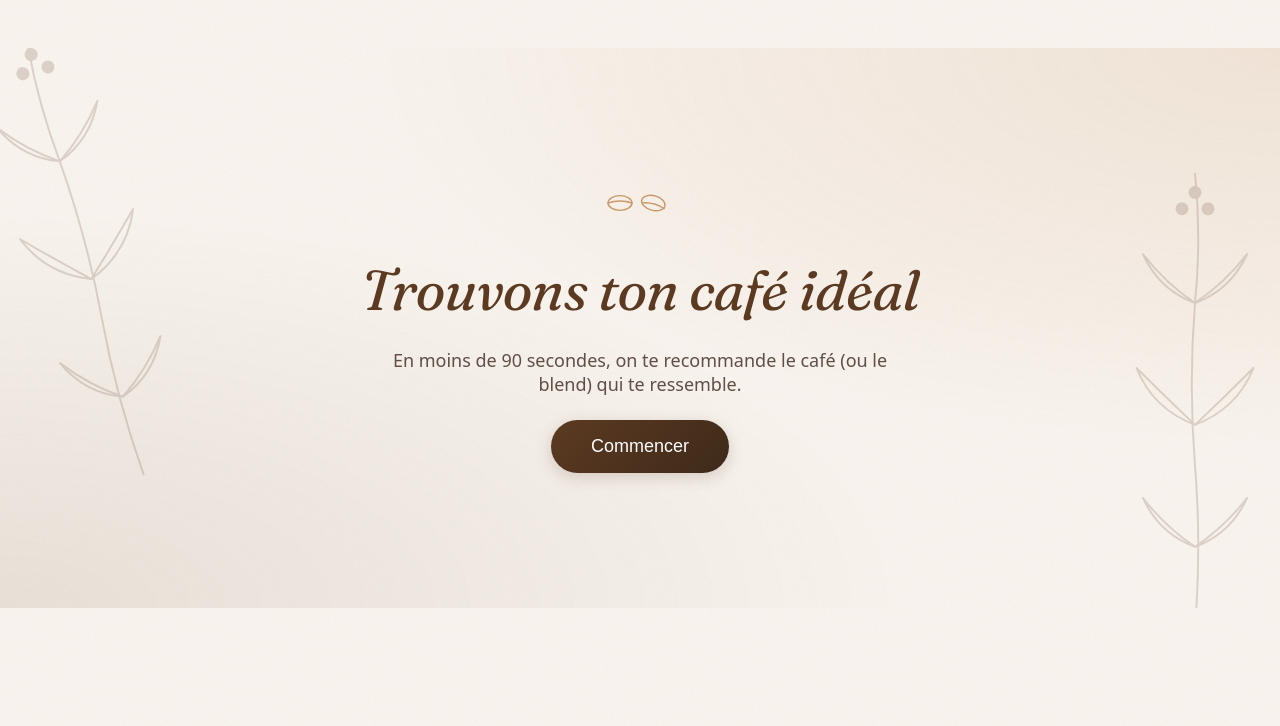
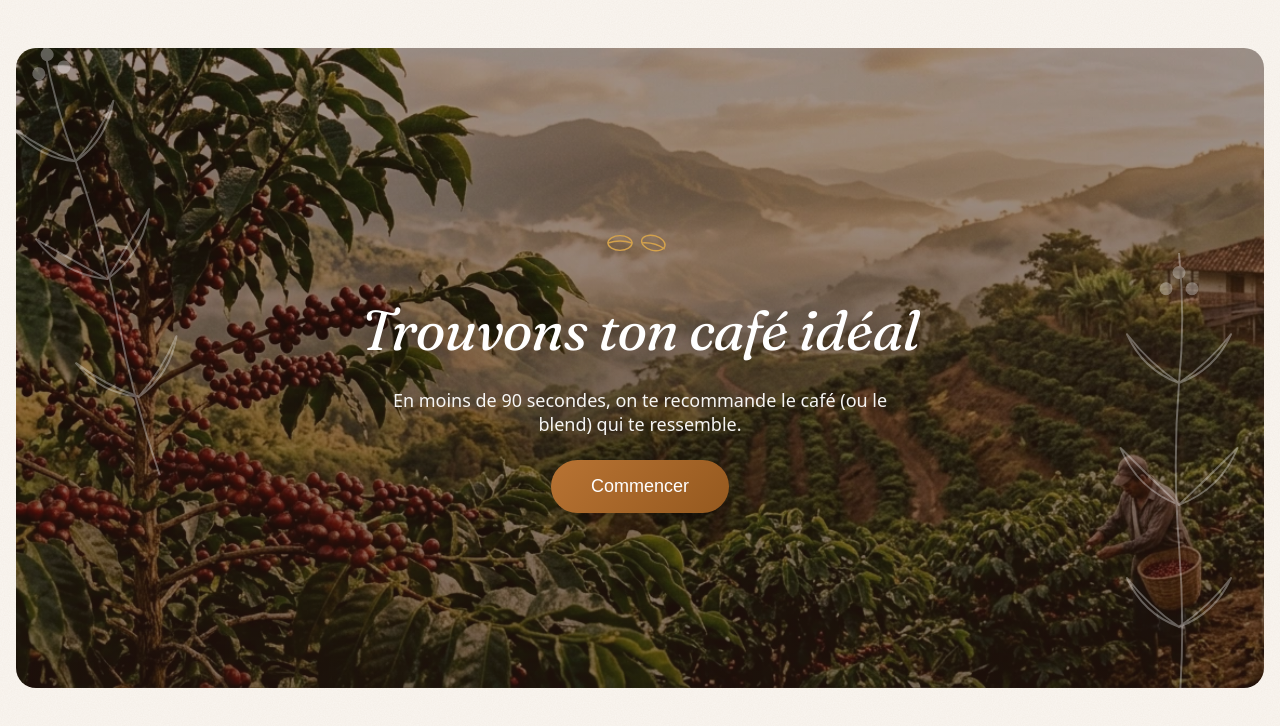
Before and after one commit to chrisghantous66-beep/torrea-tailor.V1, a React (Vite) app in the folder V1/: page / in a window 1280 px wide. Shown: the top 726 px of the page. Built offline with nearby package versions, Linux system fonts and the light colour scheme.

Commit message:
feat(design): hero image (WebP) sur l'écran d'accueil avec overlay sombre + texte blanc

```diff
--- a/V1/src/styles/components.css
+++ b/V1/src/styles/components.css
@@ -398,3 +398,45 @@ main { position: relative; min-height: 100vh; padding-top: 3rem; }
   pointer-events: none;
   z-index: 0;
 }
+
+/* === Hero image — Welcome screen === */
+.welcome {
+  background-image:
+    linear-gradient(rgba(46, 24, 16, 0.45), rgba(46, 24, 16, 0.6)),
+    url('/img/hero.webp');
+  background-size: cover;
+  background-position: center;
+  background-repeat: no-repeat;
+  border-radius: 1.25rem;
+  min-height: 80vh;
+  margin: 0 1rem;
+}
+
+/* Désactive le gradient placeholder posé en starter pack */
+.welcome::before { display: none; }
+
+/* Titre + sous-titre en blanc sur la photo */
+.welcome__title {
+  color: white;
+  text-shadow: 0 2px 20px rgba(0, 0, 0, 0.35);
+}
+.welcome__subtitle {
+  color: white;
+  opacity: 0.95;
+  text-shadow: 0 1px 12px rgba(0, 0, 0, 0.3);
+}
+
+/* Branches déco passent en blanc translucide pour s'intégrer à la photo */
+.welcome__decor { color: white; opacity: 0.32; }
+
+/* Grains de café en or pour contraster sur la photo sombre */
+.welcome__beans { color: var(--color-gold); opacity: 1; }
+
+/* CTA hero raffiné — accent cuivre lumineux */
+.cta--hero {
+  background: linear-gradient(135deg, var(--color-accent) 0%, #95591F 100%);
+  box-shadow: 0 6px 24px rgba(0, 0, 0, 0.3);
+}
+.cta--hero:hover {
+  box-shadow: 0 10px 32px rgba(0, 0, 0, 0.4);
+}
```
Also changed, not shown: V1/public/img/hero.webp (added).
